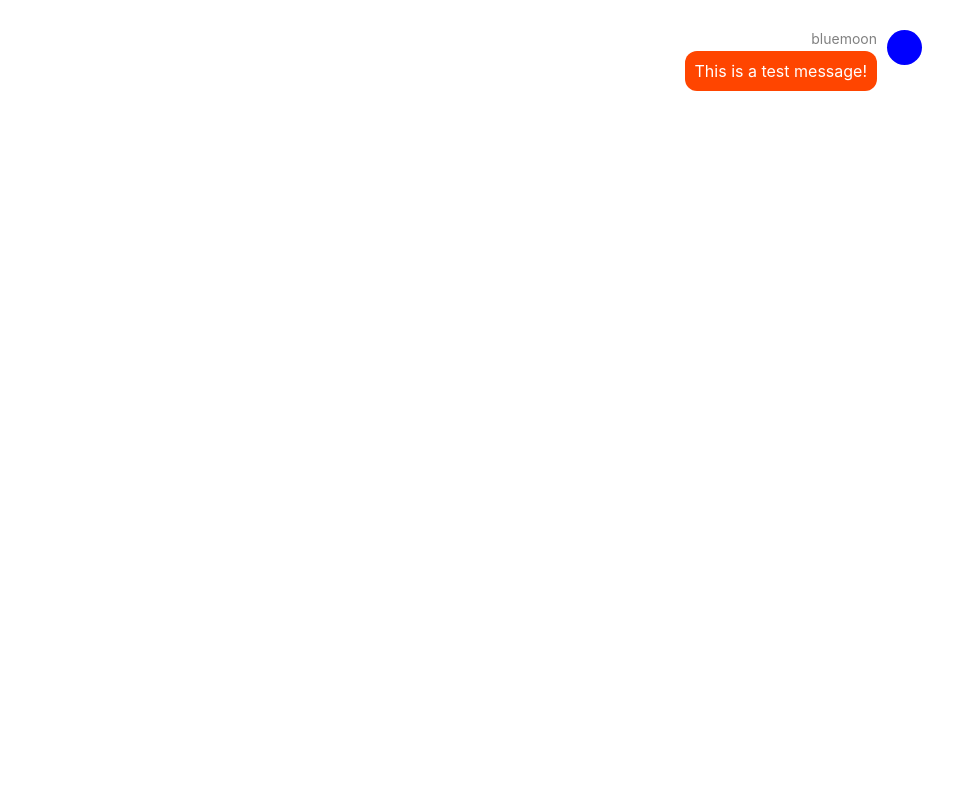
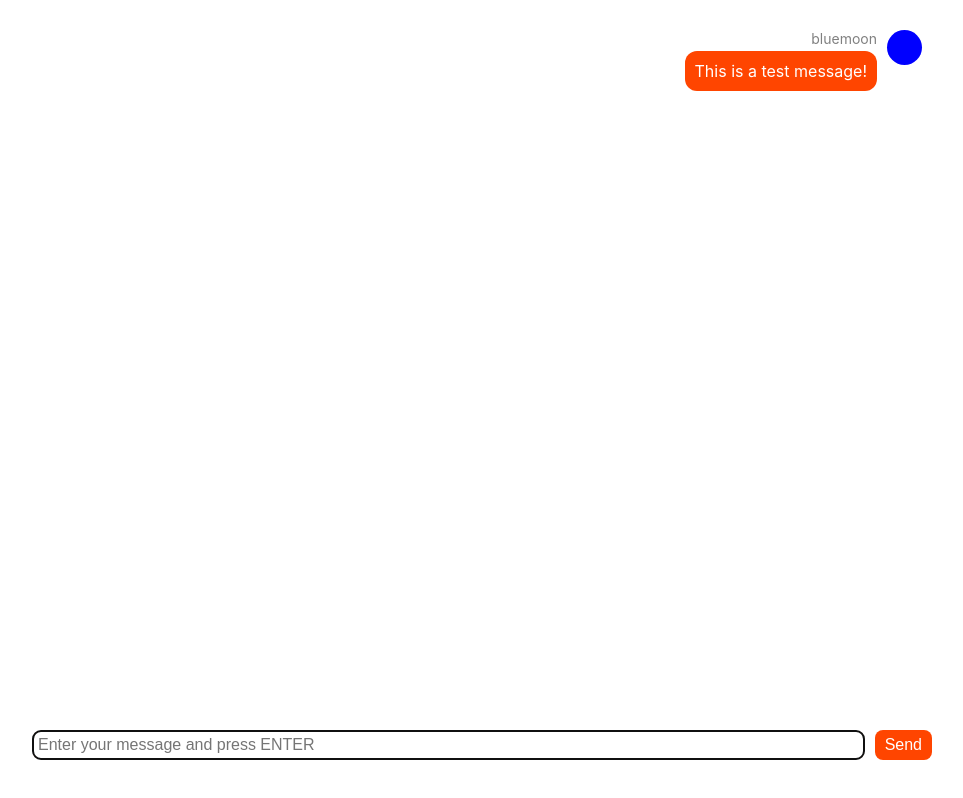
Before and after one commit to marko-krznar/React-chat, a React (Create React App) app: page / in a window 1280 px wide. Shown: the whole page, without its empty margins (158-1121 px from the left). Built offline with nearby package versions, Linux system fonts and the light colour scheme.

Commit message:
Added Input component, connection with App component and sending information between Input and App component

```diff
--- a/src/App.js
+++ b/src/App.js
@@ -1,6 +1,8 @@
 import React from 'react';
 import './App.css';
 import Messages from "./components/Messages";
+import Input from "./components/Input"
+
 
 function randomName() {
   const adjectives = ["autumn", "hidden", "bitter", "misty", "silent", "empty", "dry", "dark", "summer", "icy", "delicate", "quiet", "white", "cool", "spring", "winter", "patient", "twilight", "dawn", "crimson", "wispy", "weathered", "blue", "billowing", "broken", "cold", "damp", "falling", "frosty", "green", "long", "late", "lingering", "bold", "little", "morning", "muddy", "old", "red", "rough", "still", "small", "sparkling", "throbbing", "shy", "wandering", "withered", "wild", "black", "young", "holy", "solitary", "fragrant", "aged", "snowy", "proud", "floral", "restless", "divine", "polished", "ancient", "purple", "lively", "nameless"];
@@ -32,6 +34,15 @@
     }
   }
 
+  onSendMessage = (message) => {
+    const messages = this.state.messages
+    messages.push({
+      text: message,
+      member: this.state.member
+    })
+    this.setState({messages: messages})
+  }
+
   render() {
     return (
       <div className="App">
@@ -39,6 +50,9 @@
           messages={this.state.messages}
           currentMember={this.state.member}
         />
+        <Input
+          onSendMessage={this.onSendMessage}
+        />
       </div>
     );
   }
--- /dev/null
+++ b/src/components/Input.js
@@ -0,0 +1,35 @@
+import {Component} from "react";
+import React from "react";
+
+export default class Input extends Component {
+  state = {
+    text: ""
+  }
+
+  onChange(e) {
+    this.setState({text: e.target.value});
+  }
+
+  onSubmit(e) {
+    e.preventDefault();
+    this.setState({text: ""});
+    this.props.onSendMessage(this.state.text);
+  }
+
+  render() {
+    return (
+      <div className="Input">
+        <form onSubmit={e => this.onSubmit(e)}>
+          <input
+            onChange={e => this.onChange(e)}
+            value={this.state.text}
+            type="text"
+            placeholder="Enter your message and press ENTER"
+            autoFocus={true}
+          />
+          <button>Send</button>
+        </form>
+      </div>
+    );
+  }
+}
```
